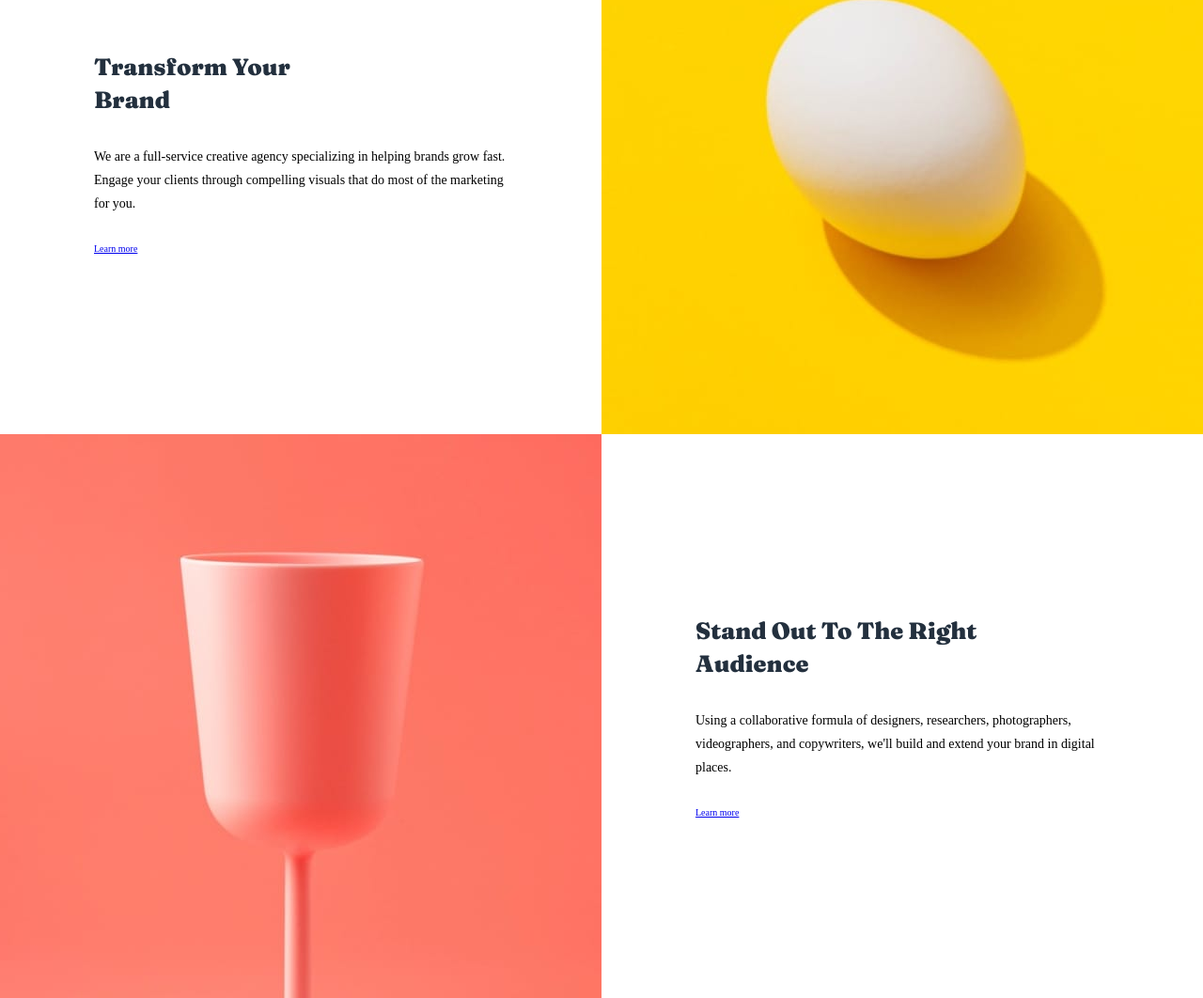
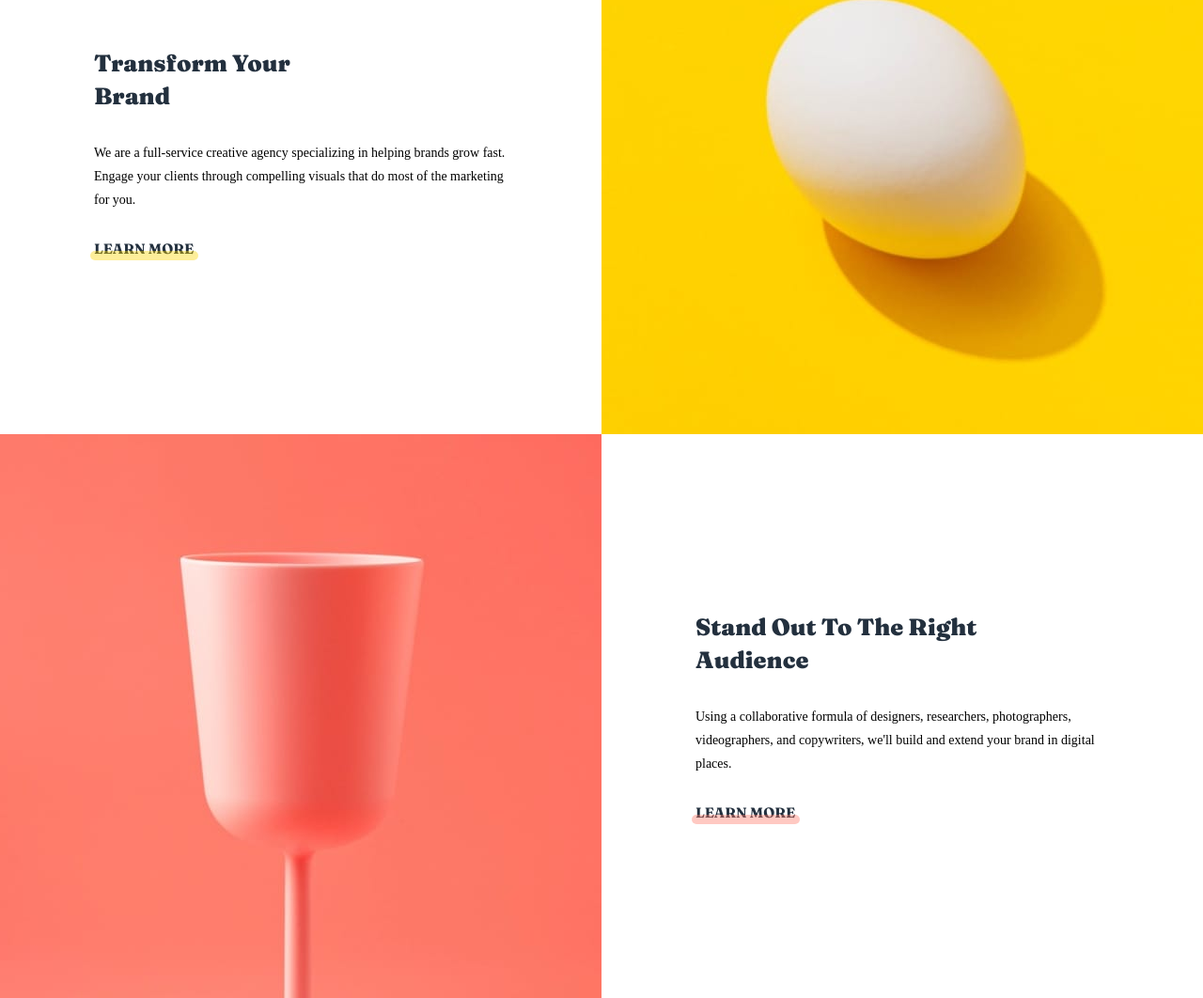
Before and after one commit to Hadirizaldi/documentation_dicoding_learning, a website: page dasarPemrogramanWeb/tugas-akhir/index.html in a window 1280 px wide. Shown: the part 938-2000 px from the top of the page at 94% size. Drawn offline with Linux system fonts and the light colour scheme.

Commit message:
dasarpemrograman tugas-akhir section about selesai

```diff
--- a/dasarPemrogramanWeb/tugas-akhir/assets/sass/abstract/_colors.scss
+++ b/dasarPemrogramanWeb/tugas-akhir/assets/sass/abstract/_colors.scss
@@ -1,7 +1,7 @@
 
 // primary
 $soft-red: hsl(7,99%,70%);
-$yellowL: hsl(51, 100%, 49%);
+$yellow: hsl(51, 100%, 49%);
 $dark-desaturated-cyan: hsl(167, 40%, 24%); //graphic design text
 $dark-blue: hsl(198, 62%, 26%); //photography text
 $dark-moderate-cyan: hsl(168, 34%, 41%); //footer
--- a/dasarPemrogramanWeb/tugas-akhir/assets/sass/component/_card.scss
+++ b/dasarPemrogramanWeb/tugas-akhir/assets/sass/component/_card.scss
@@ -11,6 +11,10 @@
     .card-content__detail-title{
       max-width: 290px;
     }
+
+    .card-content__detail-link::after{
+      background-color: $yellow;
+    }
   }
 
   &--standout{
@@ -18,6 +22,11 @@
 
     .card-content__header-image{
       background-image: url("../images/desktop/image-stand-out.jpg");
+    }
+
+    .card-content__detail-link::after{
+      background-color: $soft-red;
+
     }
   }
 
@@ -53,7 +62,30 @@
     }
 
     &-link {
+      position: relative;
+      font-size: 1.5rem;
+      font-size: 900;
+      font-family: $font-Fraunces;
+      text-transform: uppercase;
+      text-decoration: none;
+      color: $very-dark-desaturate-blue;
 
+      &::after {
+        content: "";
+        height: 1rem;
+        left: -.4rem;
+        bottom: -.3rem;
+        position: absolute;
+        width: 115px;
+        border-radius: 1rem;
+        opacity: .4;
+        transition: opacity 0.5s ease-in;
+        }
+
+        &:hover::after{
+          opacity: 1;
+          z-index: -1;
+      }
     }
 
   }
```
Also changed, not shown: dasarPemrogramanWeb/tugas-akhir/assets/css/style.css.
